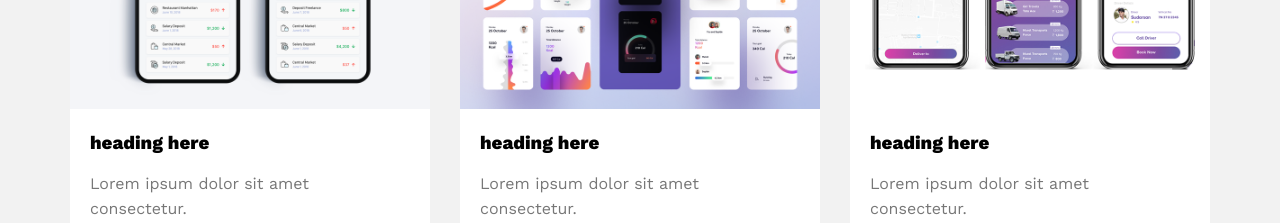
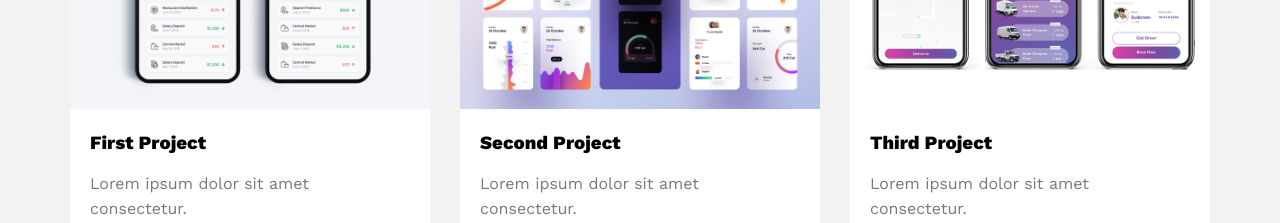
Before and after one commit to KAbdulrahmann/html_css_project1, a plain HTML site: page index.html in a window 1280 px wide. Shown: the part 2320-2543 px from the top of the page. Drawn offline with nearby package versions, Linux system fonts and the light colour scheme.

Commit message:
Update index.html

```diff
--- a/index.html
+++ b/index.html
@@ -140,21 +140,21 @@
                 <div class="card">
                     <img src="images/portfolio2.png" alt="">
                     <div class="info">
-                        <h3>heading here</h3>
+                        <h3>First Project</h3>
                         <p>Lorem ipsum dolor sit amet consectetur.</p>
                     </div>
                 </div>
                 <div class="card">
                     <img src="images/portfolio3.png" alt="">
                     <div class="info">
-                        <h3>heading here</h3>
+                        <h3>Second Project</h3>
                         <p>Lorem ipsum dolor sit amet consectetur.</p>
                     </div>
                 </div>
                 <div class="card">
                     <img src="images/portfolio4.jpg" alt="">
                     <div class="info">
-                        <h3>heading here</h3>
+                        <h3>Third Project</h3>
                         <p>Lorem ipsum dolor sit amet consectetur.</p>
                     </div>
                 </div>
```
